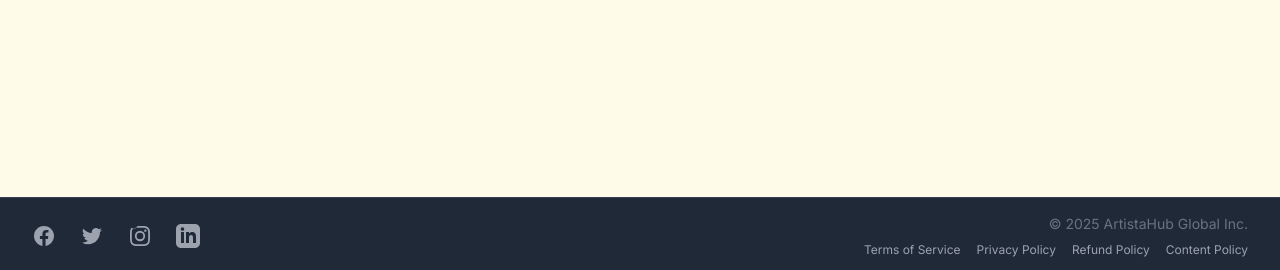
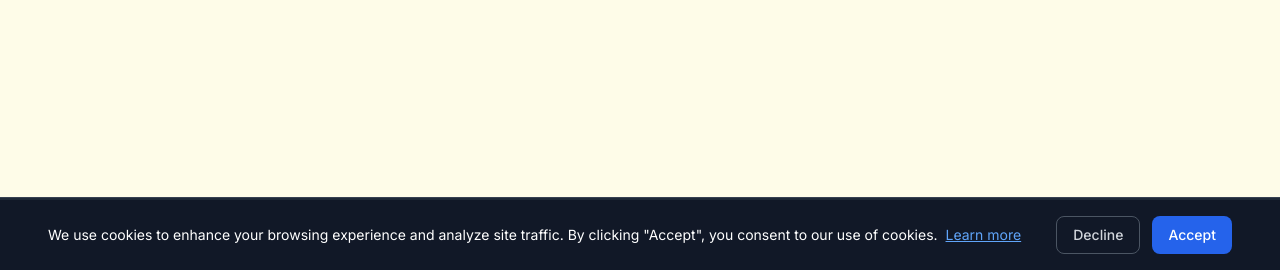
Before and after one commit to Chirag373/artisan, a Django app: page /bookmarks/ in a window 1280 px wide. Shown: the part 530-800 px from the top of the page. Run offline with Django 5.2, Linux system fonts and the light colour scheme; the visitor is signed in with stand-in values (Sample User, id 1); data that the repository does not hold is empty; some libraries are stand-ins or nearby versions.

Commit message:
Add cookie consent banner

```diff
--- a/artisanshub/settings.py
+++ b/artisanshub/settings.py
@@ -179,7 +179,7 @@ EMAIL_HOST = 'smtp.ionos.com'
 EMAIL_PORT = 587
 EMAIL_USE_TLS = True
 EMAIL_HOST_USER = 'signup@signup.artistahub.com'
-EMAIL_HOST_PASSWORD = 'MyArtistGroups121225%%'
+EMAIL_HOST_PASSWORD = 'myArtisGroups121225%%'
 DEFAULT_FROM_EMAIL = 'signup@signup.artistahub.com'
 
 # Cache Configuration (for OTP)
--- a/templates/base.html
+++ b/templates/base.html
@@ -637,6 +637,62 @@
     </script>
 
     {% block scripts %}{% endblock %}
+
+    <!-- Cookie Consent Banner -->
+    <div id="cookie-consent-banner" class="fixed bottom-0 left-0 right-0 bg-gray-900 text-white p-4 z-50 shadow-lg transform translate-y-full transition-transform duration-300">
+        <div class="container mx-auto px-4 sm:px-6 lg:px-8">
+            <div class="flex flex-col sm:flex-row items-center justify-between gap-4">
+                <div class="flex-1 text-center sm:text-left">
+                    <p class="text-sm">
+                        We use cookies to enhance your browsing experience and analyze site traffic. By clicking "Accept", you consent to our use of cookies.
+                        <a href="{% url 'privacy' %}" class="text-blue-400 hover:text-blue-300 underline ml-1">Learn more</a>
+                    </p>
+                </div>
+                <div class="flex gap-3 flex-shrink-0">
+                    <button id="cookie-decline-btn" class="px-4 py-2 text-sm font-medium text-gray-300 hover:text-white border border-gray-600 rounded-lg hover:border-gray-500 transition-colors">
+                        Decline
+                    </button>
+                    <button id="cookie-accept-btn" class="px-4 py-2 text-sm font-medium bg-blue-600 text-white rounded-lg hover:bg-blue-700 transition-colors">
+                        Accept
+                    </button>
+                </div>
+            </div>
+        </div>
+    </div>
+
+    <script>
+        // Cookie Consent Handler
+        (function() {
+            const banner = document.getElementById('cookie-consent-banner');
+            const acceptBtn = document.getElementById('cookie-accept-btn');
+            const declineBtn = document.getElementById('cookie-decline-btn');
+            const cookieConsent = localStorage.getItem('cookie_consent');
+
+            // Show banner if no consent decision has been made
+            if (!cookieConsent) {
+                setTimeout(function() {
+                    banner.classList.remove('translate-y-full');
+                }, 500);
+            }
+
+            function hideBanner() {
+                banner.classList.add('translate-y-full');
+                setTimeout(function() {
+                    banner.style.display = 'none';
+                }, 300);
+            }
+
+            acceptBtn.addEventListener('click', function() {
+                localStorage.setItem('cookie_consent', 'accepted');
+                hideBanner();
+            });
+
+            declineBtn.addEventListener('click', function() {
+                localStorage.setItem('cookie_consent', 'declined');
+                hideBanner();
+            });
+        })();
+    </script>
 </body>
 
 </html>
```
